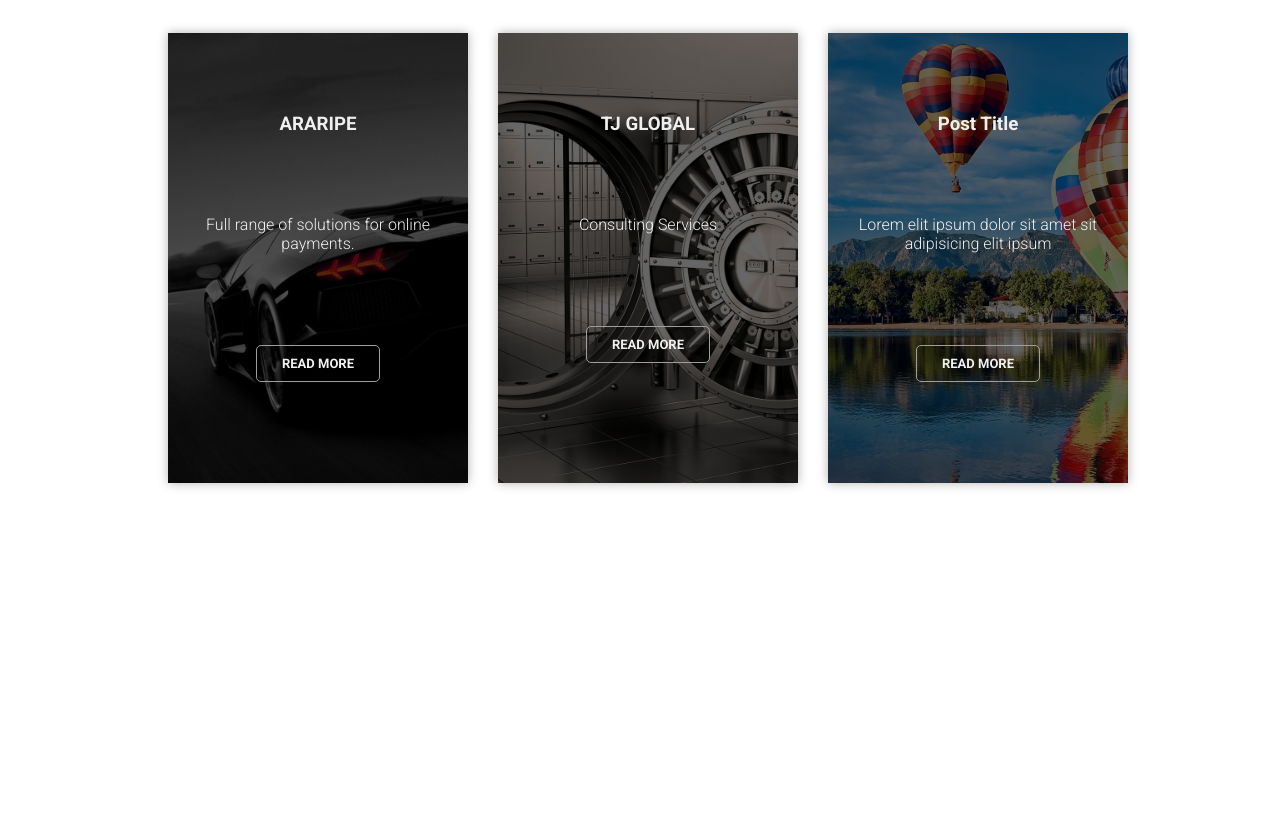
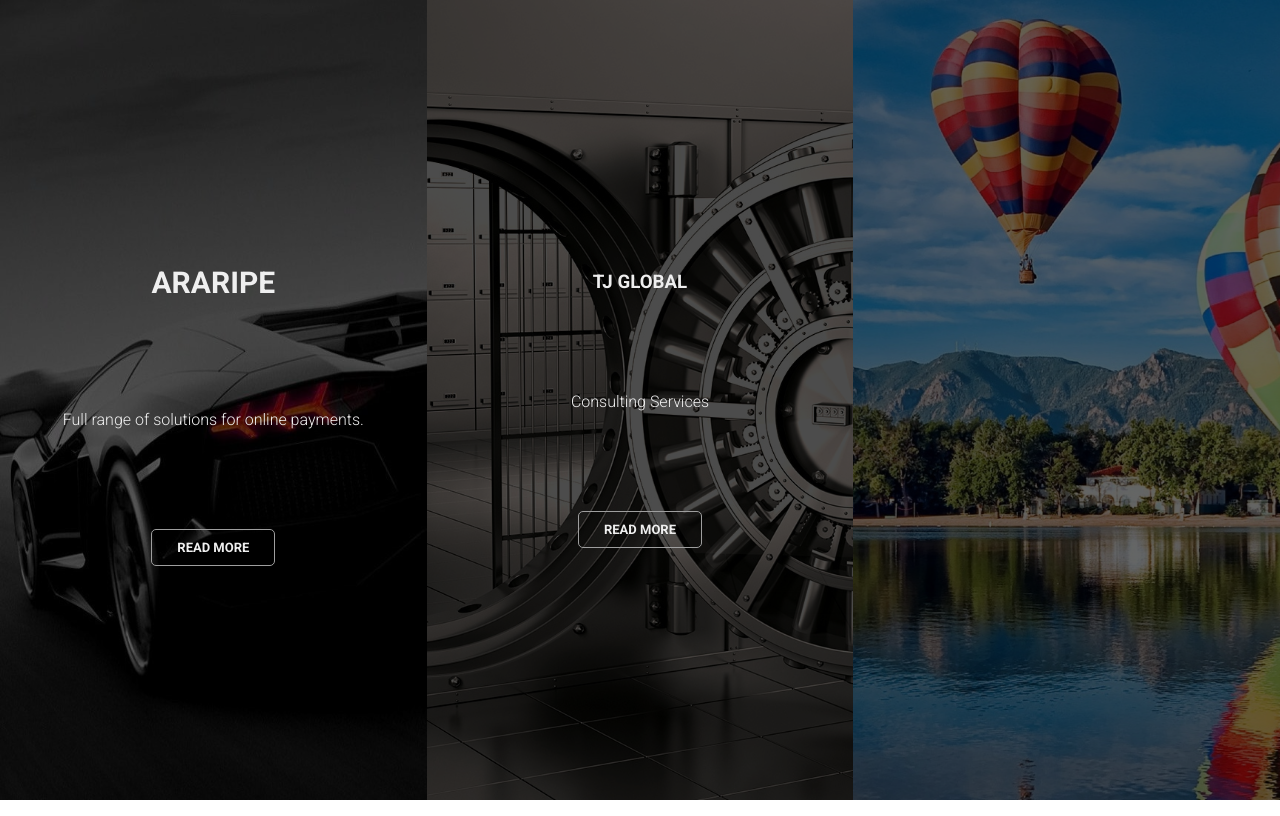
Before and after one commit to Vrackas/3_image, a plain HTML site: page index.html in a window 1280 px wide. Drawn offline with Linux system fonts and the light colour scheme.

Commit message:
update design, Favicon

```diff
--- a/index.html
+++ b/index.html
@@ -5,9 +5,10 @@
     <meta name="viewport"
           content="width=device-width, user-scalable=no, initial-scale=1.0, maximum-scale=1.0, minimum-scale=1.0">
     <meta http-equiv="X-UA-Compatible" content="ie=edge">
+    <link rel="shortcut icon" href="image/Favicon.png" type="image/x-icon">
     <link href="https://fonts.googleapis.com/css?family=Roboto:300,400,700" rel="stylesheet">
     <link rel="stylesheet" href="main.css">
-    <title>BravoproCapital</title>
+    <title>Bravo Capital LTD</title>
 </head>
 <body>
 
@@ -29,10 +30,10 @@
     </div>
     <div class="body_item">
         <div></div>
-        <h3>Post Title</h3>
-        <p>Lorem elit ipsum dolor sit amet sit adipisicing elit ipsum
-        </p>
-        <a href="">Read more</a>
+        <!--<h3>Post Title</h3>-->
+        <!--<p>Lorem elit ipsum dolor sit amet sit adipisicing elit ipsum-->
+        <!--</p>-->
+        <!--<a href="">Read more</a>-->
     </div>
 </section>
 
--- a/main.scss
+++ b/main.scss
@@ -5,46 +5,52 @@ body {
     family: "Roboto", sans-serif;
 
   }
+  margin: 0;
   color: #efefef;
   section {
-    width: 960px;
+    width: 100%;
     margin: 0 auto;
-    height: 500px;
+    height: 100%;
     display: flex;
     justify-content: space-between;
     align-items: center;
     flex-direction: row;
     .body_item {
-      width: 300px;
-      height: 450px;
+      width: 33.333%;
+      height: 100vh;
       box-sizing: border-box;
       //border: 1px solid #e1e1e1;
-      padding: 0px 0px 20px 0px;
+      padding: 0  ;
       text-align: center;
       position: relative;
       transition: 1s all;
-      box-shadow: 0px 0px 10px 0px rgba(0,0,0,0.3);
+      margin: 0;
+      display: flex;
+      flex-direction: column;
+      justify-content: center;
+      //box-shadow: 0px 0px 10px 0px rgba(0,0,0,0.3);
       h3 {
         font-weight: bold;
         z-index: 5;
         position: relative;
-        margin-top: 80px;
+        //margin-top: 66%;
+        transition: .9s all;
       }
       div {
+        margin: 0;
         width: 100%;
         height: 100%;
         position: absolute;
         filter: brightness(40%);
         z-index: 2;
       }
-      p{
+      p {
         font-weight: 300;
         position: relative;
         z-index: 5;
         margin: 80px 0 100px;
       }
-      a{
-        margin-top: 80px;
+      a {
         z-index: 5;
         font-size: 13px;
         text-decoration: none;
@@ -55,12 +61,14 @@ body {
         padding: 10px 25px;
         transition: all 0.3s ease-in-out;
         border-radius: 5px;
-
+        display: block;
+        width: max-content;
+        margin: 0 auto;
         position: relative;
       }
 
     }
-    .body_item:nth-child(1) div{
+    .body_item:nth-child(1) div {
 
       background: {
         image: url("image/2.jpg");
@@ -68,17 +76,16 @@ body {
         position: center;
       }
 
-
-
     }
-    .body_item:nth-child(2) div{
+    .body_item:nth-child(2) div {
       background: {
         image: url("image/1.jpg");
         size: cover;
         position: center;
       }
+      filter: brightness(30%);
     }
-    .body_item:nth-child(3) div{
+    .body_item:nth-child(3) div {
       background: {
         image: url("image/3.jpg");
         size: cover;
@@ -87,9 +94,54 @@ body {
 
     }
 
-    .body_item:hover{
-      transition: .5s all;
-      box-shadow: 0px 0px 20px 4px rgba(0,0,0,0.6);
+    .body_item:hover h3{
+      transition: .9s all;
+      font-size: 30px;
+    }
+  }
+  //media
+
+  @media (min-width: 1500px) {
+
+  }
+
+  @media (min-width: 1200px) and (max-width: 1500px) {
+
+  }
+
+  @media (min-width: 992px) and (max-width: 1200px) {
+
+  }
+
+  @media (min-width: 768px) and (max-width: 992px) {
+
+  }
+
+  @media (min-width: 540px) and (max-width: 768px) {
+    section {
+      flex-direction: column;
+      .body_item{
+        width: 100%;
+        height: 100vh;
+        min-height: 100vh;
+        h3{
+          //margin-top: 200px;
+        }
+      }
+    }
+  }
+
+  @media (max-width: 540px) {
+    section {
+      flex-direction: column;
+      .body_item{
+        width: 100%;
+        height: 100vh;
+        min-height: 100vh;
+        h3{
+          //margin-top: initial;
+        }
+      }
     }
   }
 
```
Also changed, not shown: main.css, 1 other file. Lines whose indentation alone changed are shown as unchanged.
